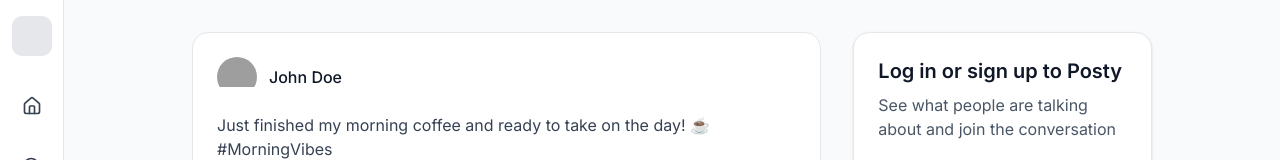
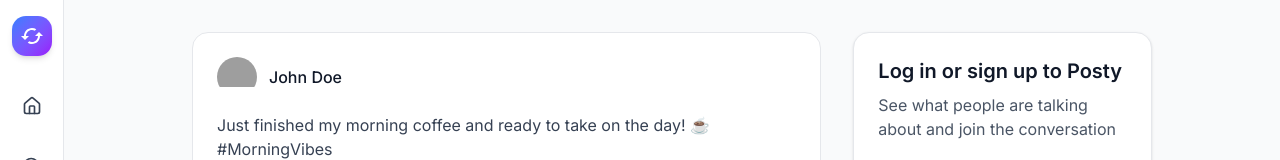
Before and after one commit to nickdc8/cursor-test, a Next.js app: page / in a window 1280 px wide. Shown: the top 160 px of the page. Built offline with nearby package versions, Linux system fonts and the light colour scheme; grey boxes are pictures that could not be loaded.

Commit message:
feat: add custom Logo component to SideNav

```diff
--- /dev/null
+++ b/app/components/Logo.jsx
@@ -0,0 +1,25 @@
+'use client'
+
+export default function Logo() {
+  return (
+    <div className="flex h-10 w-10 items-center justify-center rounded-xl bg-gradient-to-br from-blue-500 to-purple-600 text-white shadow-md">
+      <svg
+        width="24"
+        height="24"
+        viewBox="0 0 24 24"
+        fill="none"
+        xmlns="http://www.w3.org/2000/svg"
+        className="transform transition-transform duration-200 hover:rotate-12"
+      >
+        <path
+          d="M19 8L15 12H18C18 15.31 15.31 18 12 18C10.99 18 10.03 17.75 9.2 17.3L7.74 18.76C8.97 19.54 10.43 20 12 20C16.42 20 20 16.42 20 12H23L19 8Z"
+          fill="currentColor"
+        />
+        <path
+          d="M6 12C6 8.69 8.69 6 12 6C13.01 6 13.97 6.25 14.8 6.7L16.26 5.24C15.03 4.46 13.57 4 12 4C7.58 4 4 7.58 4 12H1L5 16L9 12H6Z"
+          fill="currentColor"
+        />
+      </svg>
+    </div>
+  );
+}
--- a/app/components/SideNav.jsx
+++ b/app/components/SideNav.jsx
@@ -15,6 +15,7 @@ import {
   Bookmark
 } from 'lucide-react';
 import ThemeToggle from './ThemeToggle';
+import Logo from './Logo';
 
 export default function SideNav() {
   const [isMenuOpen, setIsMenuOpen] = useState(false);
@@ -44,8 +45,10 @@ export default function SideNav() {
   return (
     <>
       <div className="fixed left-0 top-0 flex h-screen w-16 flex-col border-r border-gray-200 bg-white dark:border-gray-800 dark:bg-gray-900">
-        {/* Logo placeholder */}
-        <div className="mx-auto mt-4 h-10 w-10 rounded-lg bg-gray-200 dark:bg-gray-800" />
+        {/* Logo */}
+        <div className="mx-auto mt-4">
+          <Logo />
+        </div>
 
         {/* Main navigation icons */}
         <div className="mt-8 flex flex-col items-center gap-6">
```
